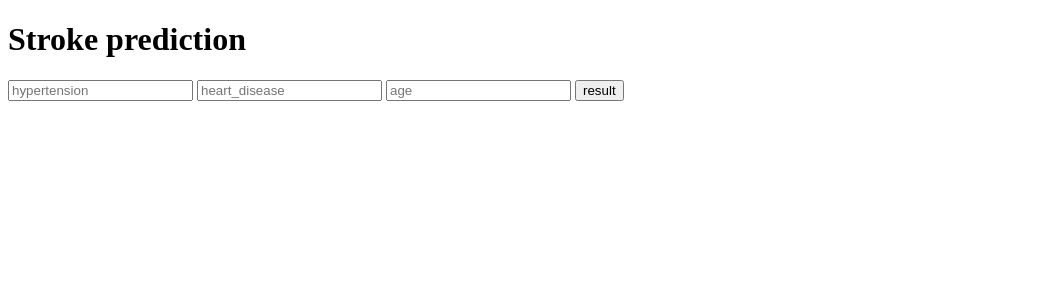
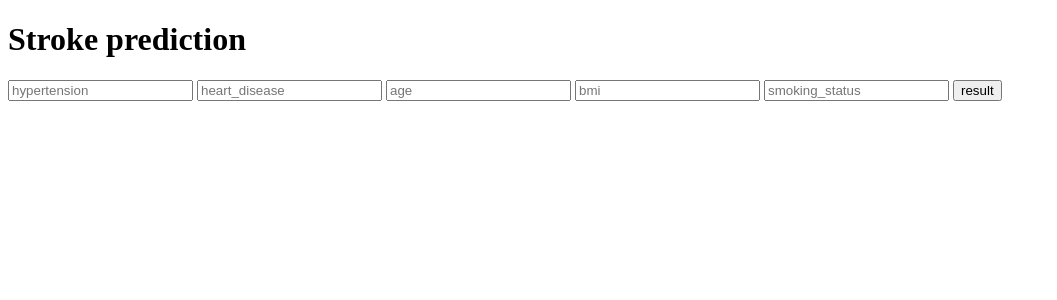
Before and after one commit to sreeram2001/stoke-prediction-ANFIS, a Flask app: page / in a window 1280 px wide. Shown: the top 300 px of the page, without its empty margins (0-1057 px from the left). Run offline with Flask 2, Linux system fonts and the light colour scheme.

Commit message:
Update index.html

```diff
--- a/templates/index.html
+++ b/templates/index.html
@@ -20,6 +20,8 @@
     	<input type="text" name="hypertension" placeholder="hypertension" required="required" />
         <input type="text" name="heart_disease" placeholder="heart_disease" required="required" />
 		<input type="text" name="age" placeholder="age" required="required" />
+	    <input type="text" name="bmi" placeholder="bmi" required="required" />
+	    <input type="text" name="smoking_status" placeholder="smoking_status" required="required" />
 
         <button type="submit" class="btn btn-primary btn-block btn-large">result</button>
     </form>
```
